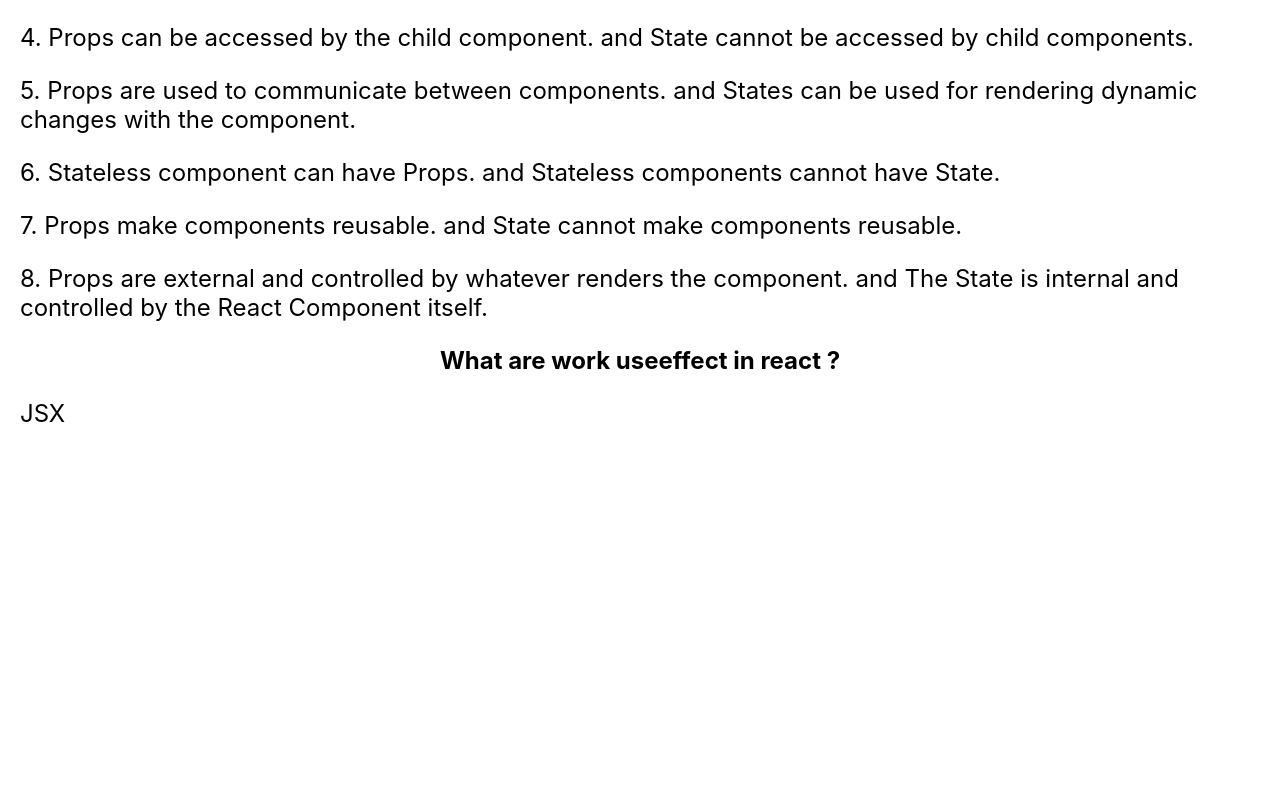
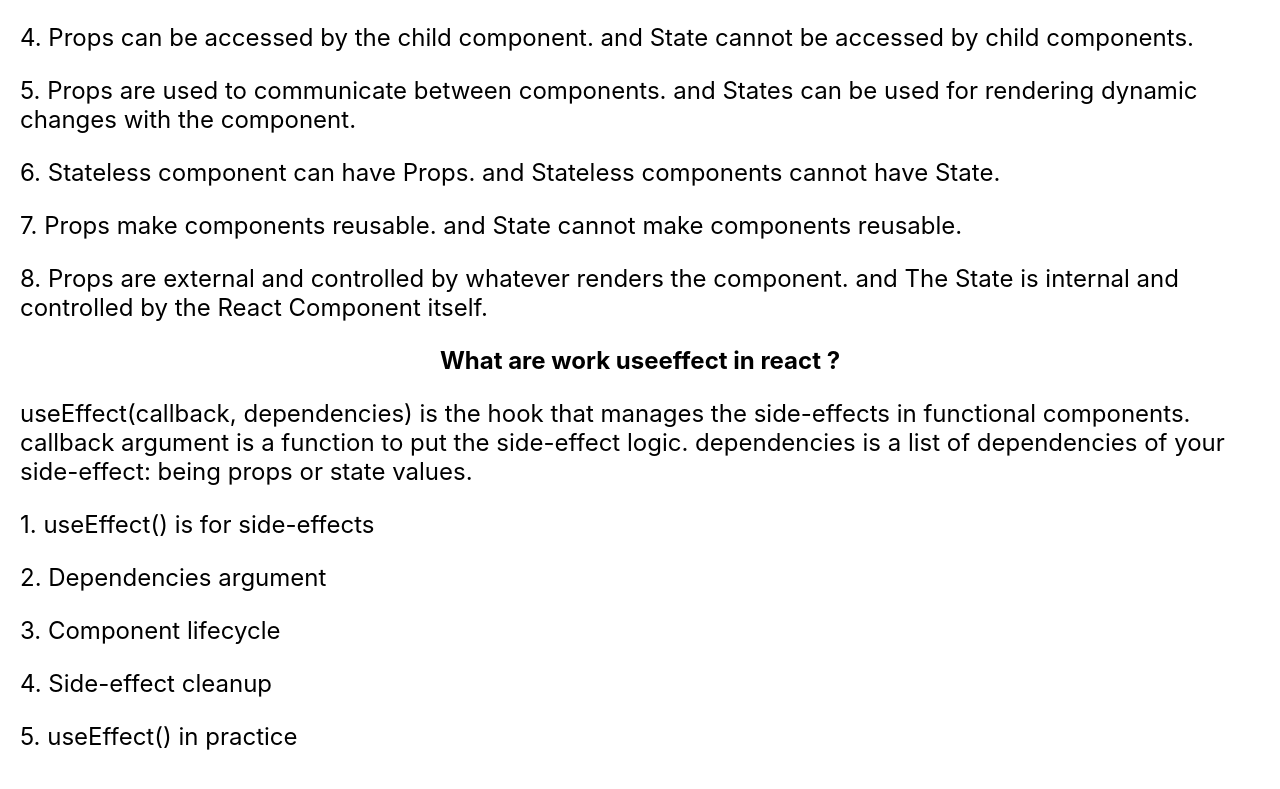
Before and after one commit to sl243/health-line, a React (Create React App) app: page / in a window 1280 px wide. Shown: the part 2363-3152 px from the top of the page. Before the commit the page ends 2835 px from the top, so only its background shows below. Built offline with nearby package versions, Linux system fonts and the light colour scheme.

Commit message:
third question answer added

```diff
--- a/src/components/QuestionAns/QuestionAns.js
+++ b/src/components/QuestionAns/QuestionAns.js
@@ -28,7 +28,12 @@
             </div>
             <div>
                 <h2 className='question'>What are work useeffect in react ?</h2>
-                <p className='answer'>JSX</p>
+                <p className='answer'>useEffect(callback, dependencies) is the hook that manages the side-effects in functional components. callback argument is a function to put the side-effect logic. dependencies is a list of dependencies of your side-effect: being props or state values.</p>
+                <p className='answer'>1. useEffect() is for side-effects</p>
+                <p className='answer'>2. Dependencies argument</p>
+                <p className='answer'>3. Component lifecycle</p>
+                <p className='answer'>4. Side-effect cleanup</p>
+                <p className='answer'>5. useEffect() in practice</p>
             </div>
         </div>
     );
```
